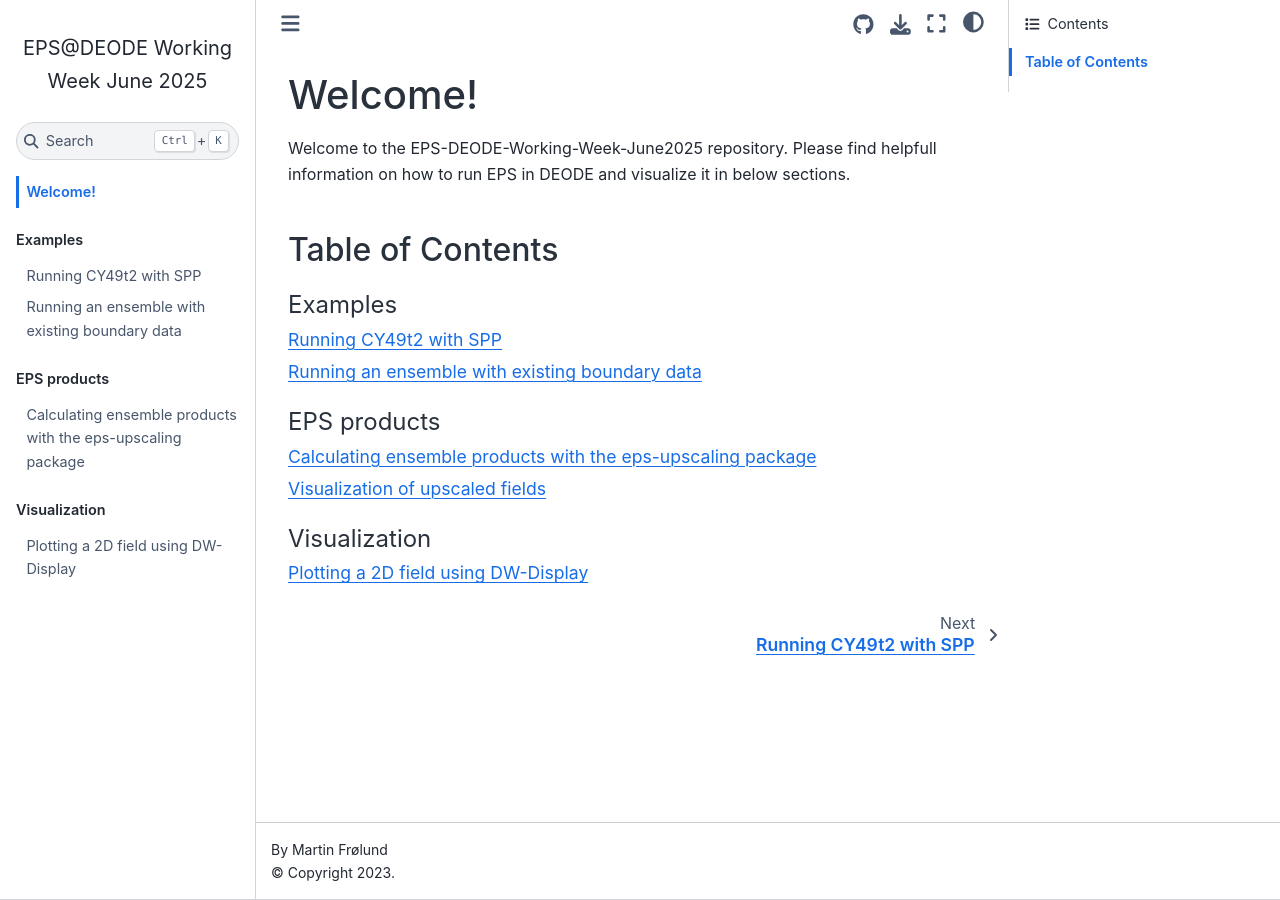
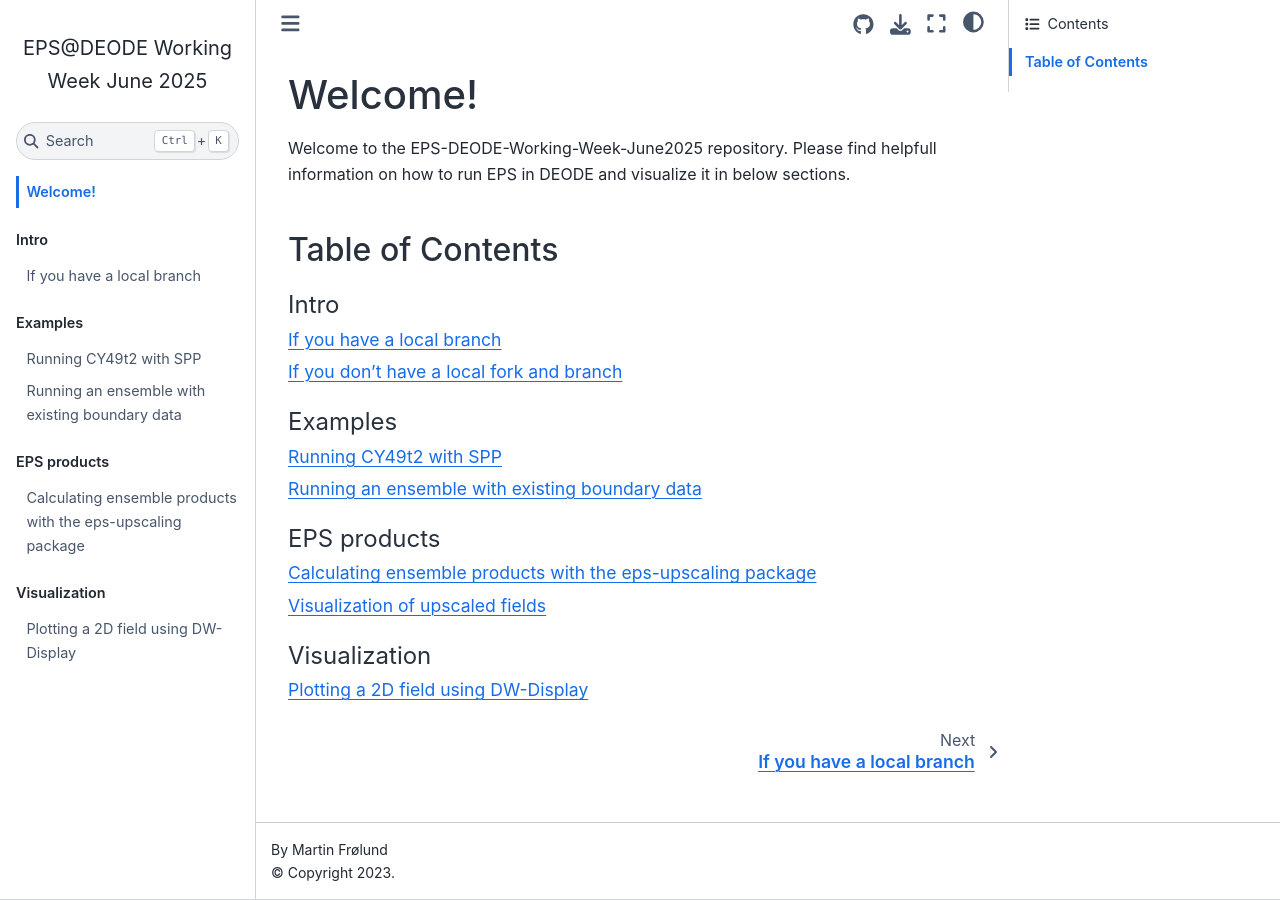
Before and after one commit to mafdmi/EPS-DEODE-Working-Week-June2025, a Jupyter Book: the page built from root.md, in a window 1280 px wide. Built offline with Jupyter Book 1.0.4 settings and Sphinx 7.4.7 and the Sphinx Book theme 1.1.4, drawn with Linux system fonts in a browser that asks for light colours; pages that are not in the unit, such as notebooks, are missing from menus; part of the change alters nothing that is shown.

Commit message:
Guide on updating and installing DW

```diff
--- a/_toc.yml
+++ b/_toc.yml
@@ -6,6 +6,7 @@ root: root
 parts:
   - caption: Intro
     chapters:
+    - file: intro/update_install_deode
     - file: intro/eps_deode_intro
   - caption: Examples
     chapters:
--- /dev/null
+++ b/intro/update_install_deode.md
@@ -0,0 +1,18 @@
+# If you have a local branch
+1. `cd Deode-Workflow`
+4. (if you don't have an "upstream" remote:) `git remote add upstream git@github.com:destination-earth-digital-twins/Deode-Workflow.git`
+3. `git fetch upstream develop`
+2. `git checkout <custom-branch-name>`
+4. `git merge upstream/develop`
+5. `poetry update`
+6. `poetry install`
+
+# If you don't have a local fork and branch
+1. Make a fork if you haven't already
+2. `git clone <fork-url>`
+3. `cd Deode-Workflow`
+4. `git remote add upstream git@github.com:destination-earth-digital-twins/Deode-Workflow.git`
+5. `git fetch upstream`
+6. `git checkout upstream/develop`
+7. `git switch -c <custom-branch-name>`
+9. `poetry install`
```
